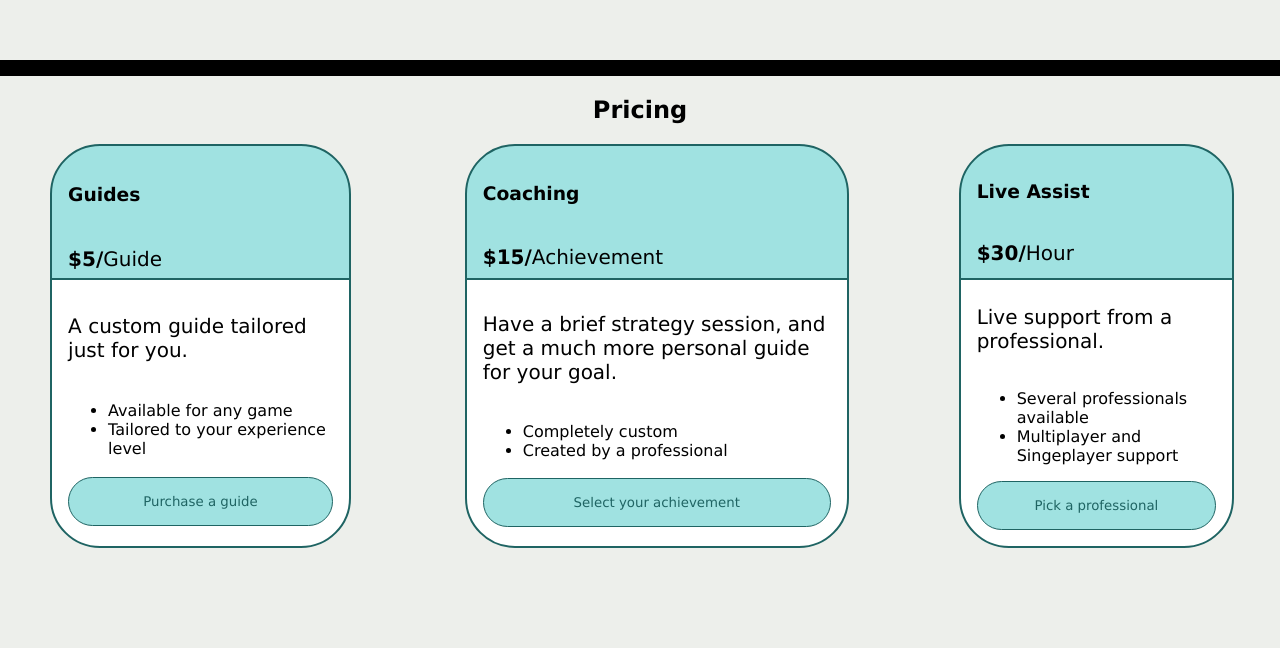
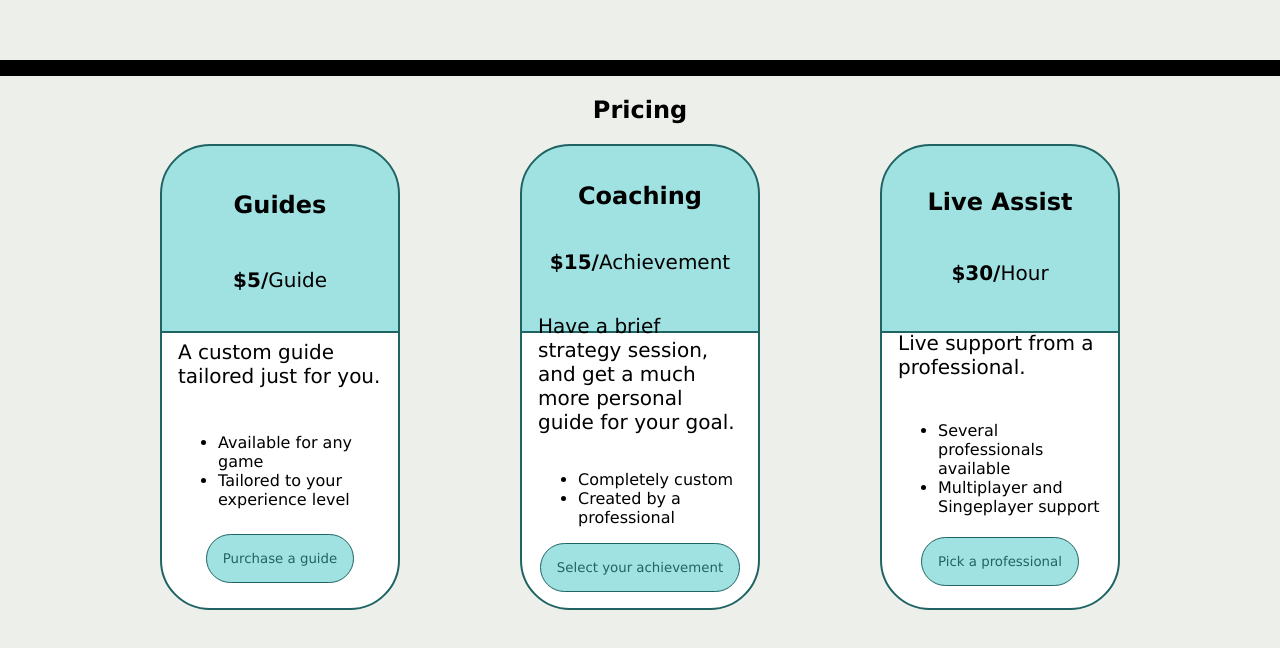
Before and after one commit to vjbrazier/mobirise-redo, a plain HTML site: page index.html in a window 1280 px wide. Shown: the part 1654-2302 px from the top of the page. Drawn offline with Linux system fonts and the light colour scheme.

Commit message:
Pricing page is almost looking right. Alignment issues are present for some reason.

```diff
--- a/index.html
+++ b/index.html
@@ -85,7 +85,7 @@
         <h1 id="pricing-header">Pricing</h1>
         <div id="pricing-container">
             <div class="price-card">
-                <h3>Guides</h3>
+                <h2>Guides</h2>
                 <p><strong>$5/</strong>Guide</p>
                 <p>A custom guide tailored just for you.</p>
                 <ul>
@@ -95,7 +95,7 @@
                 <button class="section-button-colored">Purchase a guide</button>
             </div>
             <div class="price-card">
-                <h3>Coaching</h3>
+                <h2>Coaching</h2>
                 <p><strong>$15/</strong>Achievement</p>
                 <p>Have a brief strategy session, and get a much more personal guide for your goal.</p>
                 <ul>
@@ -105,7 +105,7 @@
                 <button class="section-button-colored">Select your achievement</button>
             </div>
             <div class="price-card">
-                <h3>Live Assist</h3>
+                <h2>Live Assist</h2>
                 <p><strong>$30/</strong>Hour</p>
                 <p>Live support from a professional.</p>
                 <ul>
@@ -306,27 +306,29 @@
 
         #pricing-container {
             display: grid;
-            grid-template-columns: repeat(3, auto);
-            place-items: center;
+            grid-template-columns: repeat(3, 25%);
+            place-self: center;
+            justify-content: space-between;
+            width: 75%;
         }
 
         .price-card {
             display: flex;
             flex-direction: column;
-            /* align-items: center; */
+            align-items: center;
             justify-content: space-evenly;
+            text-overflow: wrap;
             height: 100%;
-            width: 75%;
             padding: 1rem;
             border-radius: var(--button-radius);
             border: 2px solid var(--button-border);
             background-image: linear-gradient(
                 to bottom,
                 var(--button-color) 0%,
-                var(--button-color) 33%,
-                var(--button-border) 33%,
-                var(--button-border) 33.5%,
-                #ffffff 33.5%,
+                var(--button-color) 40%,
+                var(--button-border) 40%,
+                var(--button-border) 40.5%,
+                #ffffff 40.5%,
                 #ffffff 100%
             );
         }
```
